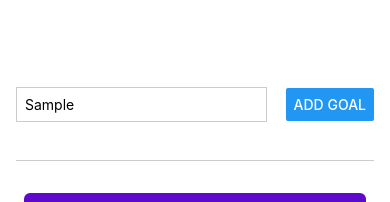
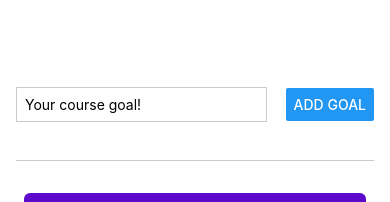
Before and after one commit to JacceyCode/RNCourse, a React Native app: screen / in a window 390 px wide. Both pictures are taken after typing "Sample" into the empty fields and a click on the button "ADD GOAL". Shown: the top 202 px of the page. Built offline with nearby package versions, Linux system fonts and the light colour scheme.

Commit message:
split app into components

```diff
--- a/App.js
+++ b/App.js
@@ -1,23 +1,12 @@
 import { useState } from "react";
-import {
-  Button,
-  StyleSheet,
-  Text,
-  TextInput,
-  View,
-  ScrollView,
-  FlatList,
-} from "react-native";
+import { StyleSheet, View, FlatList } from "react-native";
+import GoalItem from "./components/GoalItem";
+import GoalInput from "./components/GoalInput";
 
 export default function App() {
-  const [enteredGoalText, setEnteredGoalText] = useState("");
   const [courseGoals, setCourseGoals] = useState([]);
 
-  function goalInputHandler(enteredText) {
-    setEnteredGoalText(enteredText);
-  }
-
-  function addGoalHandler() {
+  function addGoalHandler(enteredGoalText) {
     setCourseGoals((currentCourseGoals) => [
       ...currentCourseGoals,
       // { text: enteredGoalText, key: Math.random().toString() },
@@ -27,14 +16,7 @@
 
   return (
     <View style={styles.appContainer}>
-      <View style={styles.inputContainer}>
-        <TextInput
-          style={styles.textInput}
-          placeholder="Your course goal!"
-          onChangeText={goalInputHandler}
-        />
-        <Button title="Add Goal" onPress={addGoalHandler} />
-      </View>
+      <GoalInput onAddGoal={addGoalHandler} />
 
       <View style={styles.goalsConatiner}>
         {/* <ScrollView alwaysBounceVertical={false}>
@@ -49,11 +31,7 @@
         <FlatList
           data={courseGoals}
           renderItem={(itemData) => {
-            return (
-              <View style={styles.goalItem}>
-                <Text style={styles.goalText}>{itemData.item.text}</Text>
-              </View>
-            );
+            return <GoalItem text={itemData.item.text} />;
           }}
           alwaysBounceVertical={false}
           //if you have id instead of key prop
@@ -72,32 +50,7 @@
     paddingTop: 50,
     paddingHorizontal: 16,
   },
-  inputContainer: {
-    flex: 1,
-    flexDirection: "row",
-    justifyContent: "space-between",
-    alignItems: "center",
-    marginBottom: 24,
-    borderBottomWidth: 1,
-    borderBottomColor: "#cccccc",
-  },
-  textInput: {
-    borderWidth: 1,
-    borderColor: "#cccccc",
-    width: "70%",
-    padding: 8,
-    marginRight: 8,
-  },
   goalsConatiner: {
     flex: 6,
   },
-  goalItem: {
-    margin: 8,
-    padding: 8,
-    borderRadius: 6,
-    backgroundColor: "#5e0acc",
-  },
-  goalText: {
-    color: "white",
-  },
 });
--- /dev/null
+++ b/components/GoalInput.js
@@ -0,0 +1,48 @@
+import { useState } from "react";
+import { StyleSheet, View, TextInput, Button } from "react-native";
+
+function GoalInput(props) {
+  const [enteredGoalText, setEnteredGoalText] = useState("");
+
+  function goalInputHandler(enteredText) {
+    setEnteredGoalText(enteredText);
+  }
+
+  function addGoalHandler() {
+    props.onAddGoal(enteredGoalText);
+    setEnteredGoalText("");
+  }
+
+  return (
+    <View style={styles.inputContainer}>
+      <TextInput
+        style={styles.textInput}
+        placeholder="Your course goal!"
+        onChangeText={goalInputHandler}
+        value={enteredGoalText}
+      />
+      <Button title="Add Goal" onPress={addGoalHandler} />
+    </View>
+  );
+}
+
+export default GoalInput;
+
+const styles = StyleSheet.create({
+  inputContainer: {
+    flex: 1,
+    flexDirection: "row",
+    justifyContent: "space-between",
+    alignItems: "center",
+    marginBottom: 24,
+    borderBottomWidth: 1,
+    borderBottomColor: "#cccccc",
+  },
+  textInput: {
+    borderWidth: 1,
+    borderColor: "#cccccc",
+    width: "70%",
+    padding: 8,
+    marginRight: 8,
+  },
+});
--- /dev/null
+++ b/components/GoalItem.js
@@ -0,0 +1,23 @@
+import { StyleSheet, View, Text } from "react-native";
+
+function GoalItem(props) {
+  return (
+    <View style={styles.goalItem}>
+      <Text style={styles.goalText}>{props.text}</Text>
+    </View>
+  );
+}
+
+export default GoalItem;
+
+const styles = StyleSheet.create({
+  goalItem: {
+    margin: 8,
+    padding: 8,
+    borderRadius: 6,
+    backgroundColor: "#5e0acc",
+  },
+  goalText: {
+    color: "white",
+  },
+});
```
